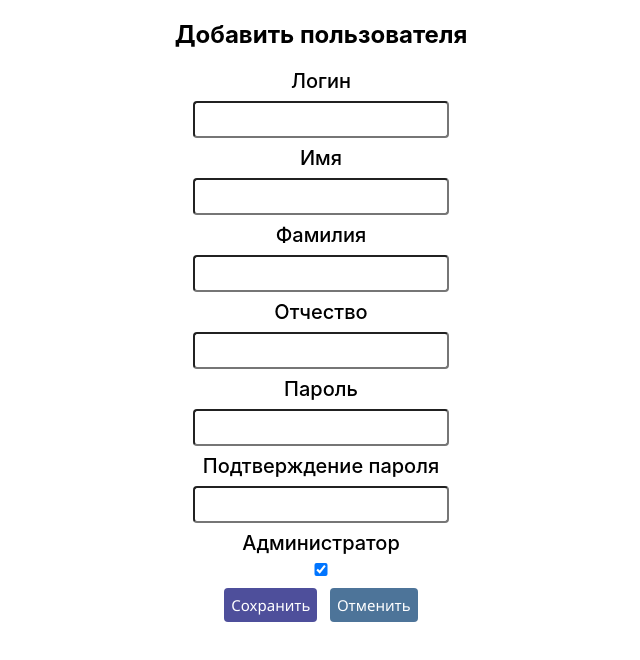
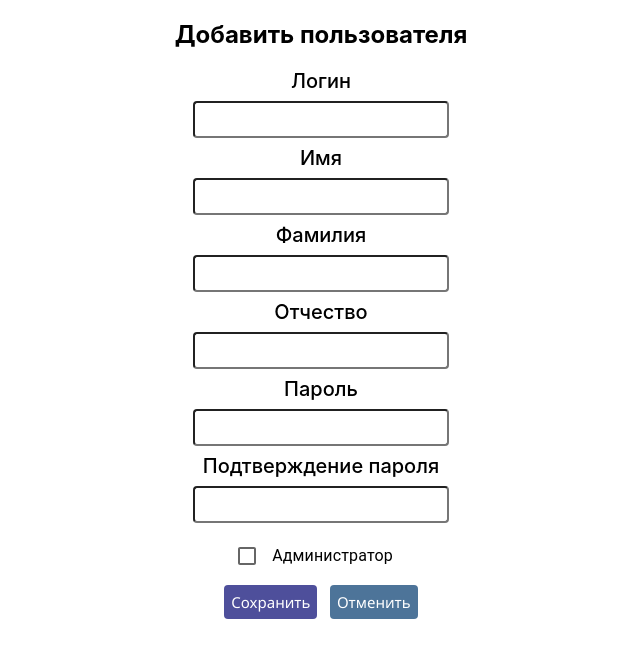
Before and after one commit to eshabakhov/PCAFrontEnd, a React (Create React App) app: page /users/new in a window 1280 px wide. Shown: the top 660 px of the page, without its empty margins (319-959 px from the left). Built offline with nearby package versions, Linux system fonts and the light colour scheme.

Commit message:
Мелкие правки по пользователям

```diff
--- a/src/entities/users/userAdd.js
+++ b/src/entities/users/userAdd.js
@@ -10,6 +10,7 @@ import {Checkbox, FormControlLabel} from "@mui/material";
 function UserAdd(props) {
     const dispatch = useDispatch();
     const navigate = useNavigate();
+    const label = { inputProps: { 'aria-label': 'Администратор' } };
 
     const emptyUser = {
         login: '',
@@ -75,10 +76,14 @@ function UserAdd(props) {
                            onChange={handleChange} autoComplete="checkPassword" required/>
                 </FormGroup>
                 <FormGroup>
-                    <Label className={classes.label} for="isAdmin">Администратор</Label><br/>
-                    <Input className={classes.input} type="checkbox" onChange={handleChangeCheckBox}
-                           checked={checked}
-                           value={user.isAdmin} name="isAdmin" id="isAdmin" autoComplete="isAdmin"/>
+                    <FormControlLabel
+                        control=
+                        {
+                            <Checkbox className={classes.input} type="checkbox" onChange={handleChangeCheckBox}
+                            value={user.isAdmin} name="isAdmin" id="isAdmin" autoComplete="isAdmin"/>
+                        }
+                        label="Администратор"
+                   />
                 </FormGroup>
                 <FormGroup>
                     <Button className={classes.button_com} type="submit">Сохранить</Button>{' '}
```
